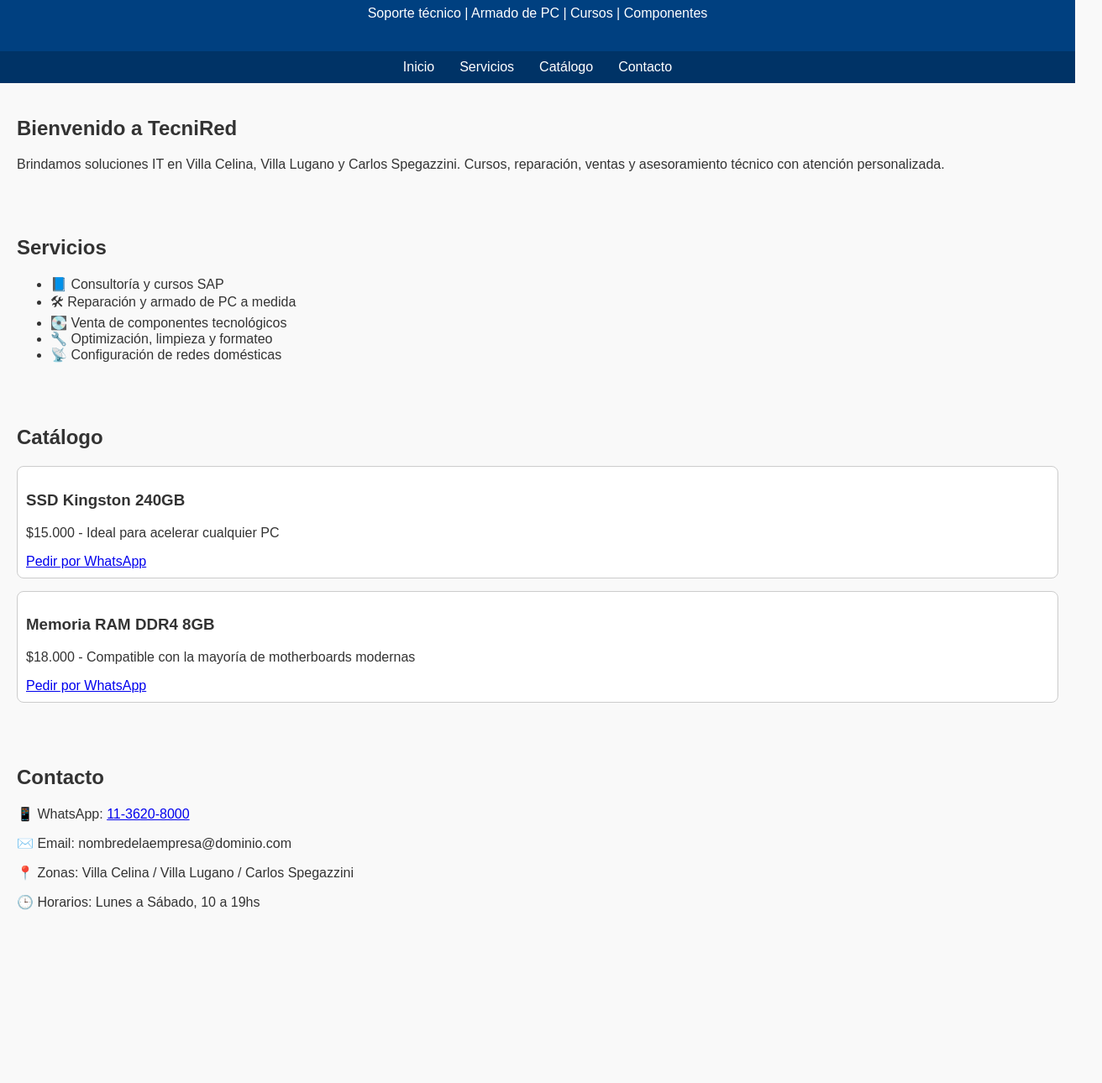
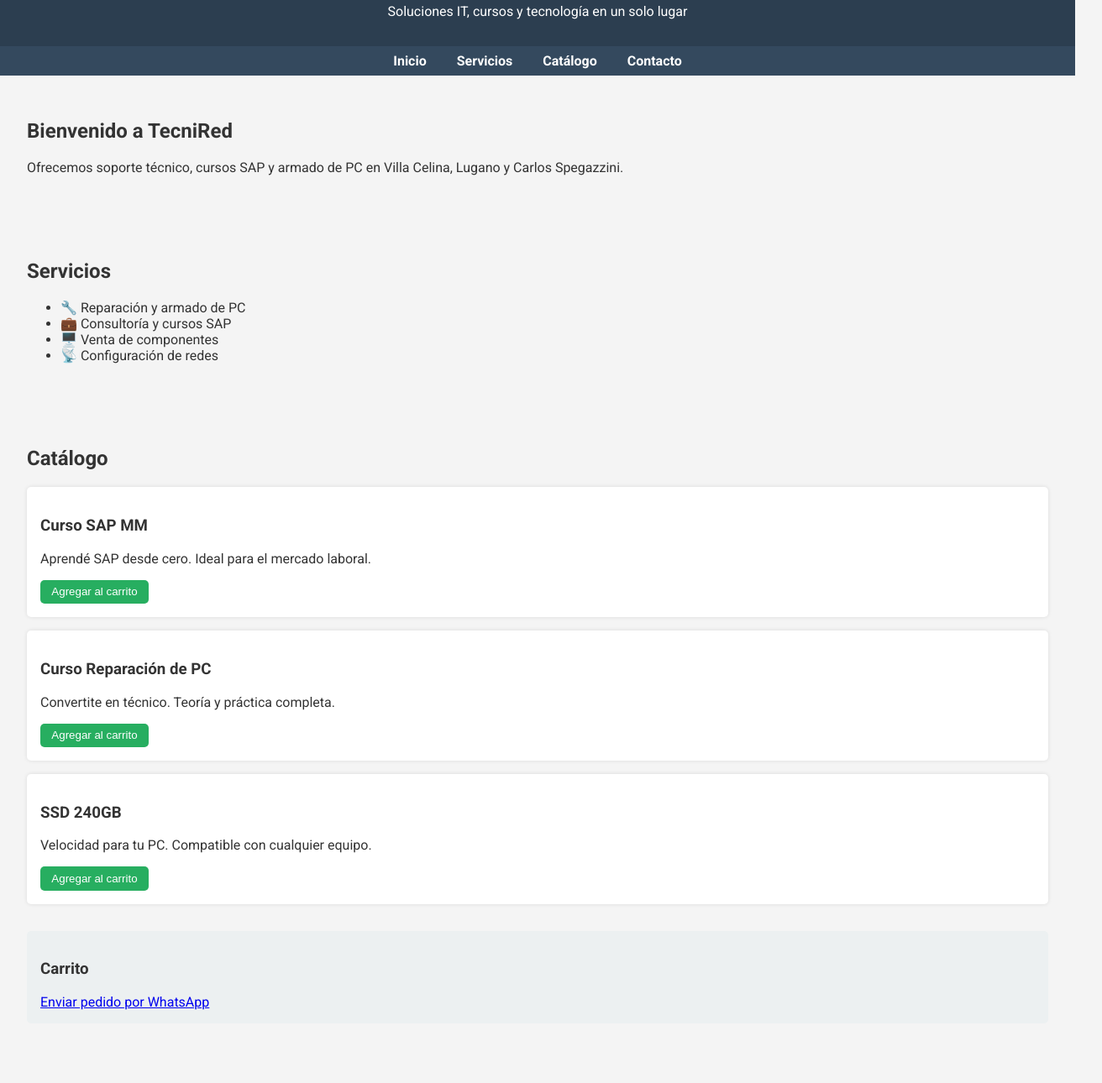
Before and after one commit to ZubiTechSolutions/ZubiTech, a plain HTML site: page index.html in a window 1280 px wide. Shown: the part 93-1383 px from the top of the page at 84% size, 1312 px wide, since content can reach past the window. Before the commit the page ends 1213 px from the top, so only its background shows below. Drawn offline with Linux system fonts and the light colour scheme.

Commit message:
Add files via upload

```diff
--- a/index.html
+++ b/index.html
@@ -2,18 +2,17 @@
 <!DOCTYPE html>
 <html lang="es">
 <head>
-  <meta charset="UTF-8">
-  <meta name="viewport" content="width=device-width, initial-scale=1.0">
-  <meta name="description" content="TecniRed: soporte técnico, cursos de SAP y armado de PC, venta de componentes en Villa Celina, Villa Lugano y Carlos Spegazzini.">
-  <meta name="keywords" content="soporte IT, cursos SAP, reparación PC, venta componentes, armado PC">
-  <meta name="author" content="TecniRed">
-  <title>TecniRed - Soporte IT & Tecnología</title>
-  <link rel="stylesheet" href="styles.css">
+  <meta charset="UTF-8" />
+  <meta name="viewport" content="width=device-width, initial-scale=1.0" />
+  <meta name="description" content="TecniRed: soporte técnico, cursos SAP, armado de PC y venta de componentes.">
+  <title>TecniRed - Soporte IT y Cursos</title>
+  <link href="styles.css" rel="stylesheet" />
+  <link href="https://fonts.googleapis.com/css2?family=Roboto:wght@400;700&display=swap" rel="stylesheet" />
 </head>
 <body>
   <header>
     <h1>TecniRed</h1>
-    <p>Soporte técnico | Armado de PC | Cursos | Componentes</p>
+    <p>Soluciones IT, cursos y tecnología en un solo lugar</p>
   </header>
   <nav>
     <a href="#inicio">Inicio</a>
@@ -23,38 +22,48 @@
   </nav>
   <section id="inicio">
     <h2>Bienvenido a TecniRed</h2>
-    <p>Brindamos soluciones IT en Villa Celina, Villa Lugano y Carlos Spegazzini. Cursos, reparación, ventas y asesoramiento técnico con atención personalizada.</p>
+    <p>Ofrecemos soporte técnico, cursos SAP y armado de PC en Villa Celina, Lugano y Carlos Spegazzini.</p>
   </section>
   <section id="servicios">
     <h2>Servicios</h2>
     <ul>
-      <li>📘 Consultoría y cursos SAP</li>
-      <li>🛠 Reparación y armado de PC a medida</li>
-      <li>💽 Venta de componentes tecnológicos</li>
-      <li>🔧 Optimización, limpieza y formateo</li>
-      <li>📡 Configuración de redes domésticas</li>
+      <li>🔧 Reparación y armado de PC</li>
+      <li>💼 Consultoría y cursos SAP</li>
+      <li>🖥️ Venta de componentes</li>
+      <li>📡 Configuración de redes</li>
     </ul>
   </section>
   <section id="catalogo">
     <h2>Catálogo</h2>
     <div class="producto">
-      <h3>SSD Kingston 240GB</h3>
-      <p>$15.000 - Ideal para acelerar cualquier PC</p>
-      <a href="https://wa.me/541136208000?text=Hola%2C%20quiero%20comprar%20el%20SSD%20Kingston%20240GB" target="_blank">Pedir por WhatsApp</a>
+      <h3>Curso SAP MM</h3>
+      <p>Aprendé SAP desde cero. Ideal para el mercado laboral.</p>
+      <button onclick="agregarAlCarrito('Curso SAP MM')">Agregar al carrito</button>
     </div>
     <div class="producto">
-      <h3>Memoria RAM DDR4 8GB</h3>
-      <p>$18.000 - Compatible con la mayoría de motherboards modernas</p>
-      <a href="https://wa.me/541136208000?text=Hola%2C%20quiero%20comprar%20la%20RAM%20DDR4%208GB" target="_blank">Pedir por WhatsApp</a>
+      <h3>Curso Reparación de PC</h3>
+      <p>Convertite en técnico. Teoría y práctica completa.</p>
+      <button onclick="agregarAlCarrito('Curso Reparación de PC')">Agregar al carrito</button>
+    </div>
+    <div class="producto">
+      <h3>SSD 240GB</h3>
+      <p>Velocidad para tu PC. Compatible con cualquier equipo.</p>
+      <button onclick="agregarAlCarrito('SSD 240GB')">Agregar al carrito</button>
+    </div>
+    <div id="carrito">
+      <h3>Carrito</h3>
+      <ul id="lista-carrito"></ul>
+      <a id="enviar-pedido" href="#" target="_blank">Enviar pedido por WhatsApp</a>
     </div>
   </section>
   <section id="contacto">
     <h2>Contacto</h2>
-    <p>📱 WhatsApp: <a href="https://wa.me/541136208000">11-3620-8000</a></p>
-    <p>✉️ Email: nombredelaempresa@dominio.com</p>
-    <p>📍 Zonas: Villa Celina / Villa Lugano / Carlos Spegazzini</p>
-    <p>🕒 Horarios: Lunes a Sábado, 10 a 19hs</p>
+    <p>📞 WhatsApp: <a href="https://wa.me/541136208000" target="_blank">+54 11 3620 8000</a></p>
+    <p>📧 Email: <a href="mailto:nombredelaempresa@dominio.com">nombredelaempresa@dominio.com</a></p>
   </section>
+  <footer>
+    <p>&copy; 2025 TecniRed - Todos los derechos reservados</p>
+  </footer>
   <script src="scripts.js"></script>
 </body>
 </html>
--- a/scripts.js
+++ b/scripts.js
@@ -1,4 +1,25 @@
 
-// scripts.js
-console.log("Carrito JS cargado");
-// Aquí podrías agregar lógica para un carrito en el futuro
+const carrito = [];
+function agregarAlCarrito(producto) {
+  carrito.push(producto);
+  actualizarCarrito();
+}
+function actualizarCarrito() {
+  const lista = document.getElementById("lista-carrito");
+  lista.innerHTML = "";
+  carrito.forEach((item, index) => {
+    const li = document.createElement("li");
+    li.textContent = item + " ";
+    const btn = document.createElement("button");
+    btn.textContent = "Eliminar";
+    btn.onclick = () => {
+      carrito.splice(index, 1);
+      actualizarCarrito();
+    };
+    li.appendChild(btn);
+    lista.appendChild(li);
+  });
+  const mensaje = "Hola, quiero comprar: " + carrito.join(", ");
+  document.getElementById("enviar-pedido").href =
+    "https://wa.me/541136208000?text=" + encodeURIComponent(mensaje);
+}
--- a/styles.css
+++ b/styles.css
@@ -1,40 +1,61 @@
 
 body {
-  font-family: Arial, sans-serif;
+  font-family: 'Roboto', sans-serif;
   margin: 0;
   padding: 0;
-  background-color: #f9f9f9;
+  background: #f4f4f4;
   color: #333;
 }
-
 header {
-  background-color: #004080;
+  background: #2c3e50;
   color: white;
-  padding: 20px;
+  padding: 1em;
   text-align: center;
 }
-
 nav {
-  background-color: #003366;
-  display: flex;
-  justify-content: center;
-  padding: 10px;
+  background: #34495e;
+  padding: 0.5em;
+  text-align: center;
 }
-
 nav a {
   color: white;
-  margin: 0 15px;
+  margin: 0 1em;
   text-decoration: none;
+  font-weight: bold;
 }
-
 section {
-  padding: 20px;
+  padding: 2em;
 }
-
 .producto {
-  background-color: white;
-  border: 1px solid #ccc;
-  margin-bottom: 15px;
-  padding: 10px;
-  border-radius: 8px;
+  background: white;
+  margin-bottom: 1em;
+  padding: 1em;
+  border-radius: 5px;
+  box-shadow: 0 0 5px rgba(0,0,0,0.1);
 }
+button {
+  padding: 0.5em 1em;
+  background: #27ae60;
+  color: white;
+  border: none;
+  border-radius: 5px;
+  cursor: pointer;
+}
+button:hover {
+  background: #2ecc71;
+}
+#carrito {
+  background: #ecf0f1;
+  padding: 1em;
+  margin-top: 2em;
+  border-radius: 5px;
+}
+footer {
+  background: #2c3e50;
+  color: white;
+  text-align: center;
+  padding: 1em;
+  position: relative;
+  bottom: 0;
+  width: 100%;
+}
```
